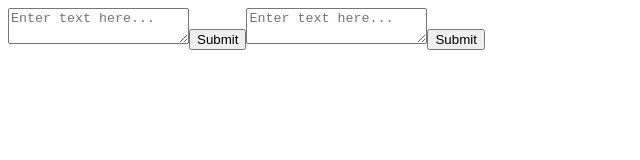
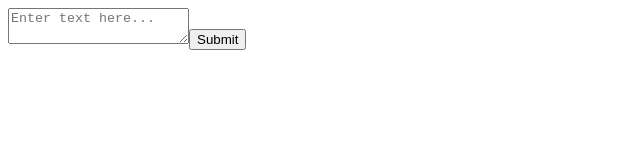
Before and after one commit to fa826/assignment6, a plain HTML site: page index.html in a window 1280 px wide. Shown: the whole page, without its empty margins (0-640 px from the left). Drawn offline with Linux system fonts and the light colour scheme.

Commit message:
Update index.html

```diff
--- a/index.html
+++ b/index.html
@@ -14,6 +14,6 @@
     <div class="container">
         <div id="root"></div>
     </div>
-    <script src="script.js"></script>
+<!--     <script src="script.js"></script> -->
 </body>
 </html>
```
